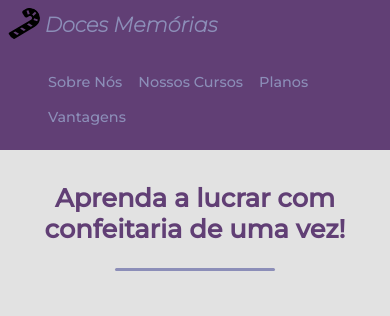
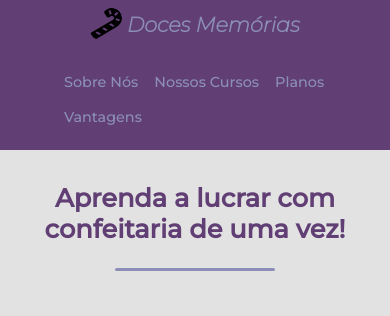
Before and after one commit to Thhais/Site-Responivo---Doces-Mem-rias, a plain HTML site: page index.html in a window 390 px wide. Shown: the top 316 px of the page. Drawn offline with Linux system fonts and the light colour scheme.

Commit message:
nav centralizado

```diff
--- a/estilo.css
+++ b/estilo.css
@@ -45,6 +45,7 @@ hr{
 }
 /* ############# HEADER #####################*/
 .header-container{
+    padding: 0 1rem;
     max-width: 960px;
     margin: 0 auto;
     display: flex;
@@ -104,6 +105,12 @@ hr{
     margin-top: 2rem;
     font-size: 1.6rem;
     color: var(--cyber-grape);
+    padding: 0 1rem;
+}
+@media screen and (max-width:690px){
+    .header-container{
+        justify-content: center;
+    }
 }
 
 /* ################### SOBRE NÓS ######################*/
```
